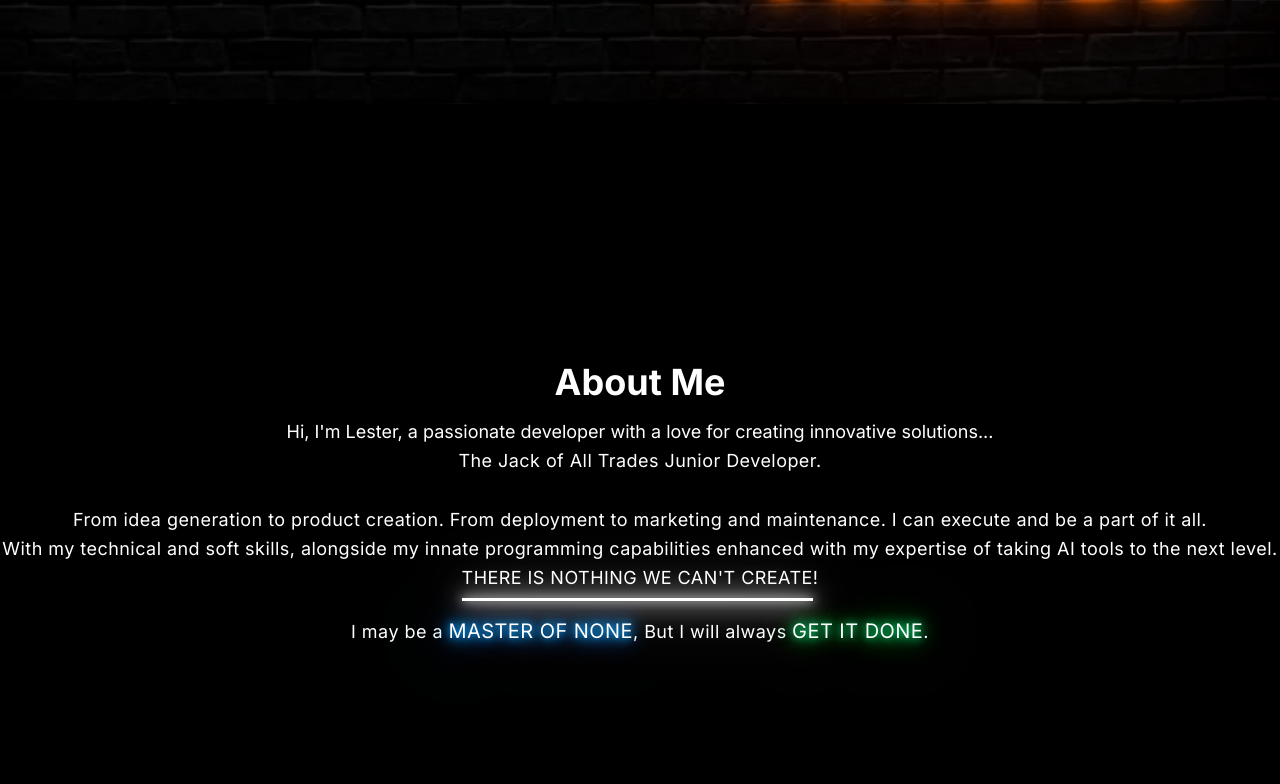
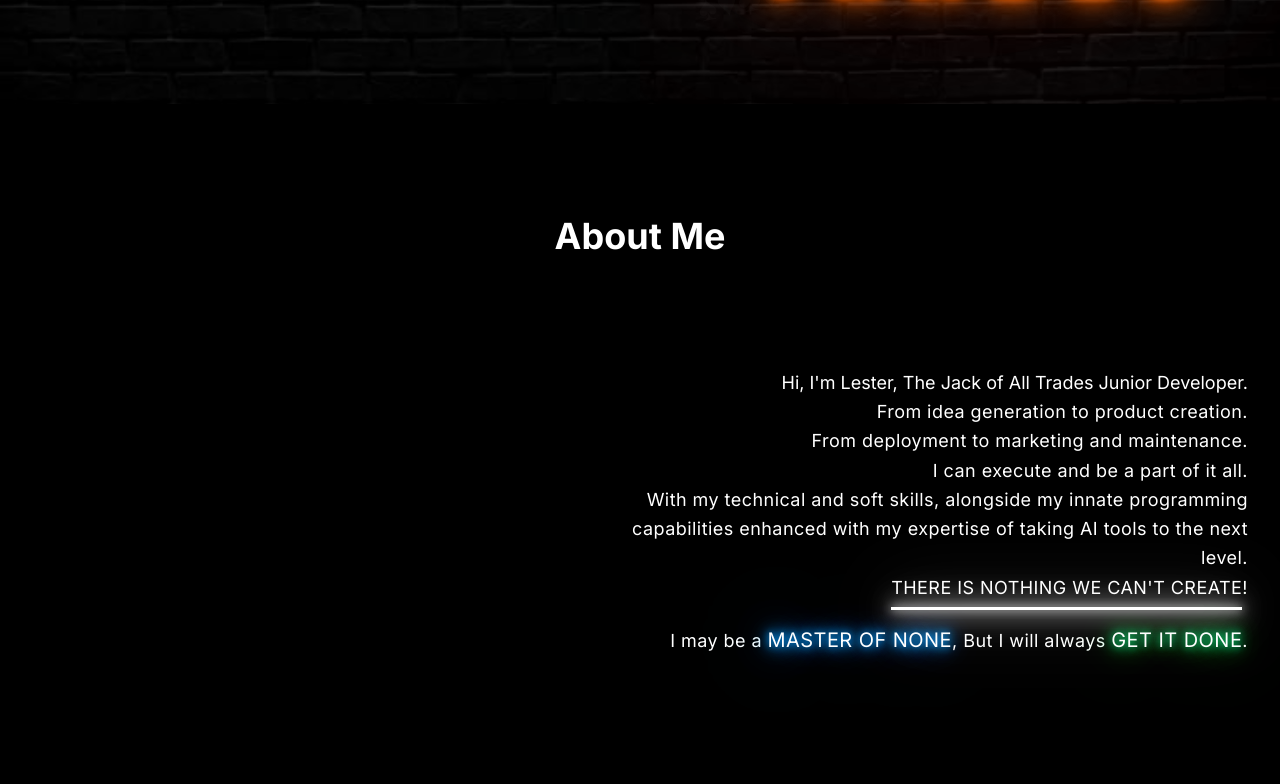
Before and after one commit to MannLester/PortfolioWebsite, a Next.js app: page / in a window 1280 px wide. Shown: the part 696-1480 px from the top of the page. Built offline with nearby package versions, Linux system fonts and the light colour scheme.

Commit message:
About Page

```diff
--- a/src/app/page.tsx
+++ b/src/app/page.tsx
@@ -1,11 +1,13 @@
 import HomePage from '@/components/sections/HomePage';
 import AboutPage from '@/components/sections/AboutPage';
+import ProjectPageHome from '@/components/sections/ProjectPage-Home';
 
 export default function Home() {
   return (
     <>
       <HomePage />
       <AboutPage />
+      {/* <ProjectPageHome /> */}
     </>
   );
 }
--- a/src/components/sections/AboutPage.tsx
+++ b/src/components/sections/AboutPage.tsx
@@ -1,35 +1,37 @@
 const AboutPage = () => {
     return (
-        <div className="h-screen flex bg-black text-white">
+        <div className="h-screen flex bg-black text-white relative">
+            {/* Centered "About Me" at the Top */}
+            <h2 className="absolute top-28 left-1/2 transform -translate-x-1/2 text-4xl font-bold">About Me</h2>
+
             <section className="flex-1 flex items-center justify-center">
-                <div className="text-center">
-                    <h2 className="text-4xl font-bold">About Me</h2>
-                    <p className="text-lg mt-4">Hi, I'm Lester, a passionate developer with a love for creating innovative solutions...</p>
-                    {/* <p className="text-white text-lg tracking-wide leading-relaxed">This is the About Page where we provide more information about the portfolio and the developer.</p> */}
-                    {/* Skills, Experience, Hobbies sections here */}
-                    <p className="text-white text-lg tracking-wide leading-relaxed">
-                        The Jack of All Trades Junior Developer.
+                <div className="flex w-full">
+                    {/* Left Section (Empty - Can be used later) */}
+                    <div className="flex-1 text-center"></div>
+
+                    {/* Right Section (Main Content) */}
+                    <div className="flex-1 text-right pr-8">
+                        <p className="text-lg mt-4 text-right">Hi, I'm Lester, The Jack of All Trades Junior Developer.</p>
+                        <p className="text-white text-lg tracking-wide leading-relaxed text-right">
+                            From idea generation to product creation. <br/>
+                            From deployment to marketing and maintenance. <br/>
+                            I can execute and be a part of it all.
+                        </p>
+                        <p className="text-white text-lg tracking-wide leading-relaxed text-right">
+                            With my technical and soft skills, alongside my innate programming capabilities enhanced with my expertise of taking AI tools to the next level.
+                        </p>
+                        <p className="text-white text-lg tracking-wide leading-relaxed text-right">
+                            <span className="relative inline-block">THERE IS NOTHING WE CAN'T CREATE
+                                <span className="absolute -bottom-2 left-0 w-full h-[3px] bg-white [box-shadow:0_0_10px_#fff,0_0_20px_#fff,0_0_30px_#fff,0_0_40px_#fff,0_0_70px_#fff]"></span>
+                            </span>!
+                        </p>
                         <br />
-                        <br />
-                        From idea generation to product creation. From deployment to marketing and maintenance. I can execute and be a part of it all.
-                    </p>
-                    <p className="text-white text-lg tracking-wide leading-relaxed">
-                        With my technical and soft skills, alongside my innate programming capabilities enhanced with my expertise of taking AI tools to the next level.
-                    </p>
-                    <p className="text-white text-lg tracking-wide leading-relaxed">
-                        <span className="relative inline-block">THERE IS NOTHING WE CAN'T CREATE<span className="absolute -bottom-2 left-0 w-full h-[3px] bg-white [box-shadow:0_0_10px_#fff,0_0_20px_#fff,0_0_30px_#fff,0_0_40px_#fff,0_0_70px_#fff]"></span></span>!
-                    </p>
-                    <br />
-                    <p className="text-white text-lg tracking-wide leading-relaxed">
-                        I may be a <span
-                        className="text-white text-xl [text-shadow:0_0_7px_#0099ff,0_0_14px_#0099ff,0_0_21px_#0099ff,0_0_42px_#0099ff,0_0_82px_#0099ff]"
-                        >MASTER OF NONE</span>, But I will always <span
-                        className="text-white text-xl [text-shadow:0_0_7px_#00cc66,0_0_14px_#00cc66,0_0_21px_#00cc66,0_0_42px_#00cc66,0_0_82px_#00cc66]"
-                        >GET IT DONE</span>.
-                    </p>
+                        <p className="text-white text-lg tracking-wide leading-relaxed text-right">
+                            I may be a <span className="text-white text-xl [text-shadow:0_0_7px_#0099ff,0_0_14px_#0099ff,0_0_21px_#0099ff,0_0_42px_#0099ff,0_0_82px_#0099ff]">MASTER OF NONE</span>, But I will always <span className="text-white text-xl [text-shadow:0_0_7px_#00cc66,0_0_14px_#00cc66,0_0_21px_#00cc66,0_0_42px_#00cc66,0_0_82px_#00cc66]">GET IT DONE</span>.
+                        </p>
+                    </div>
                 </div>
             </section>
-            {/* Optional: Add a footer or additional sections */}
         </div>
     );
 }
--- /dev/null
+++ b/src/components/sections/ProjectPage-Home.tsx
@@ -0,0 +1,7 @@
+const ProjectPageHome = () => {
+    return (
+        <p>Hello</p>
+    )
+}
+
+export default ProjectPageHome;
```
